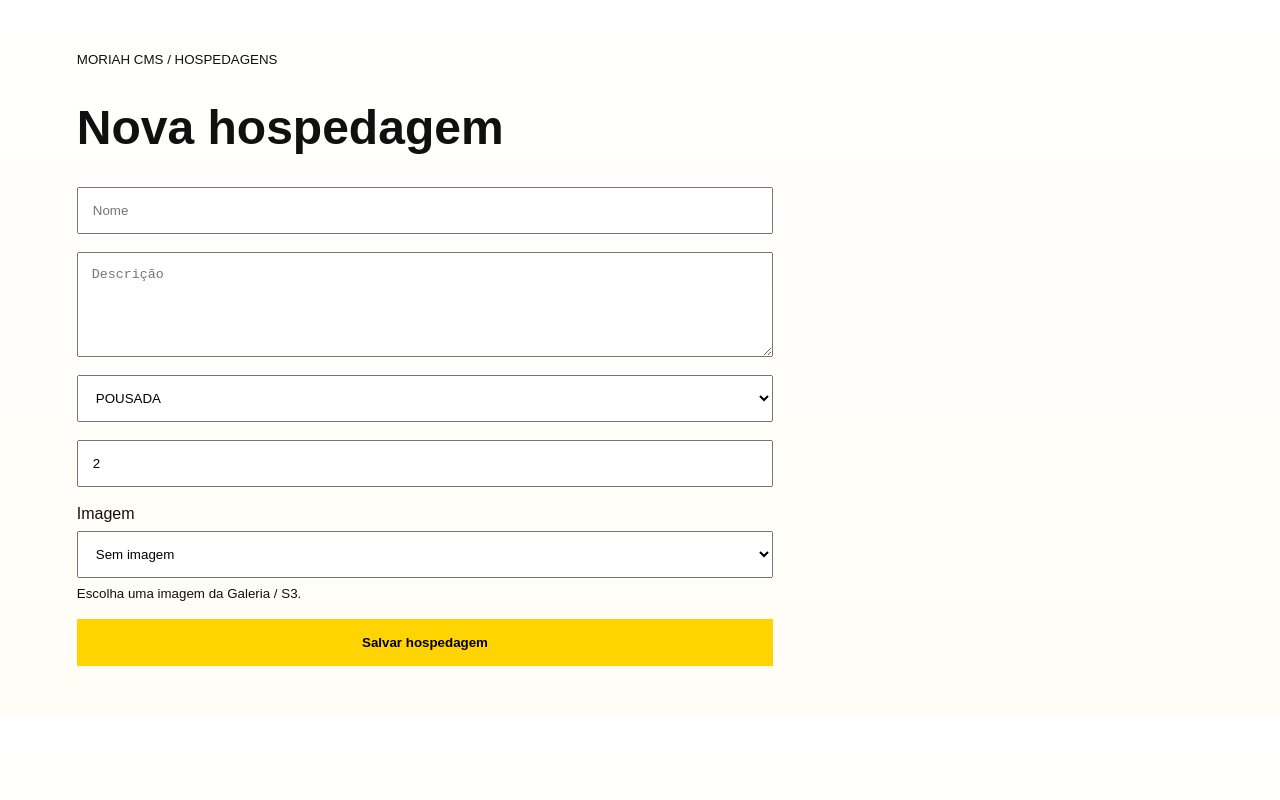
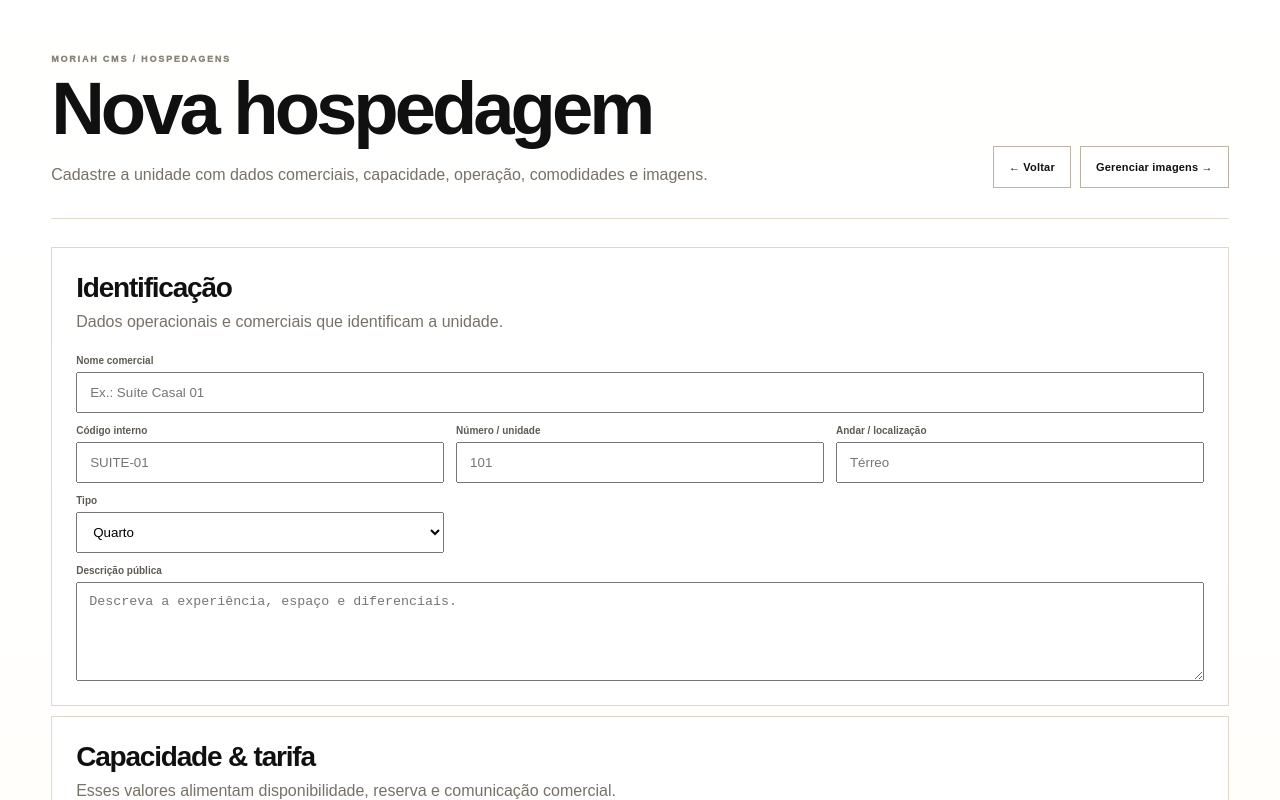
Before and after one commit to EntropiaEKaos/SiteNovoMoriah, a Next.js app: page /admin/hospedagens/nova in a window 1280 px wide. Shown: the top 800 px of the page. Built offline with nearby package versions, Linux system fonts and the light colour scheme; no server answers; the database is empty.

Commit message:
feat: use complete accommodation creation form

```diff
--- a/app/admin/hospedagens/nova/page.tsx
+++ b/app/admin/hospedagens/nova/page.tsx
@@ -1 +1,29 @@
-import {createAccommodation} from "../../actions";import {prisma} from "../../../../lib/prisma";import MediaPicker from "../../components/media-picker";export const dynamic="force-dynamic";export default async function Page(){const media=await prisma.media.findMany({orderBy:{createdAt:"desc"}});{return <main style={{padding:"50px 6vw",maxWidth:850}}><small>MORIAH CMS / HOSPEDAGENS</small><h1 style={{fontSize:48}}>Nova hospedagem</h1><form action={createAccommodation} style={{display:"grid",gap:18}}><input name="name" required placeholder="Nome" style={{padding:14}}/><textarea name="description" required placeholder="Descrição" rows={5} style={{padding:14}}/><select name="type" style={{padding:14}}><option>POUSADA</option><option>HOSTEL</option><option>GRUPO</option></select><input name="capacity" type="number" min="1" defaultValue="2" style={{padding:14}}/><MediaPicker name="coverImage" media={media}/><button style={{padding:16,border:0,background:"#ffd400",fontWeight:800}}>Salvar hospedagem</button></form></main>}}
+import Link from "next/link";
+import {prisma} from "../../../../lib/prisma";
+import {createAccommodation} from "../../actions";
+import AccommodationForm from "../accommodation-form";
+
+export const dynamic="force-dynamic";
+
+export default async function Page(){
+  const media=await prisma.media.findMany({
+    orderBy:{createdAt:"desc"},
+    take:200
+  });
+
+  return <main className="adminPage">
+    <section className="adminPageHero">
+      <div>
+        <small>MORIAH CMS / HOSPEDAGENS</small>
+        <h1>Nova hospedagem</h1>
+        <p>Cadastre a unidade com dados comerciais, capacidade, operação, comodidades e imagens.</p>
+      </div>
+      <div className="adminPageHeroActions">
+        <Link className="adminSecondaryAction" href="/admin/hospedagens">← Voltar</Link>
+        <Link className="adminSecondaryAction" href="/admin/galeria">Gerenciar imagens →</Link>
+      </div>
+    </section>
+
+    <AccommodationForm action={createAccommodation} media={media}/>
+  </main>;
+}
```
